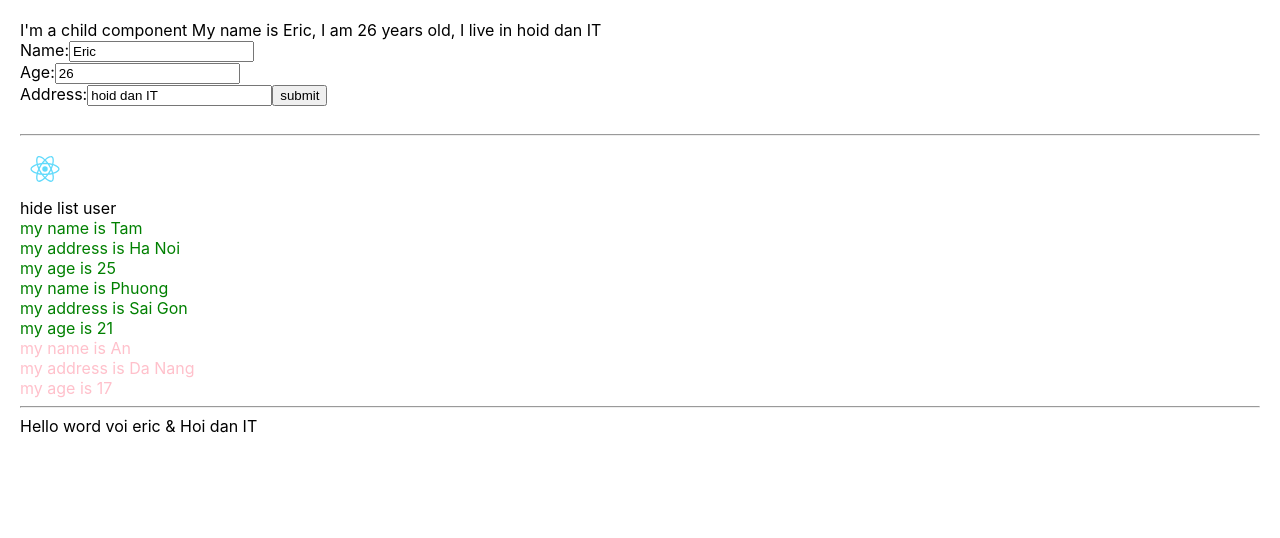
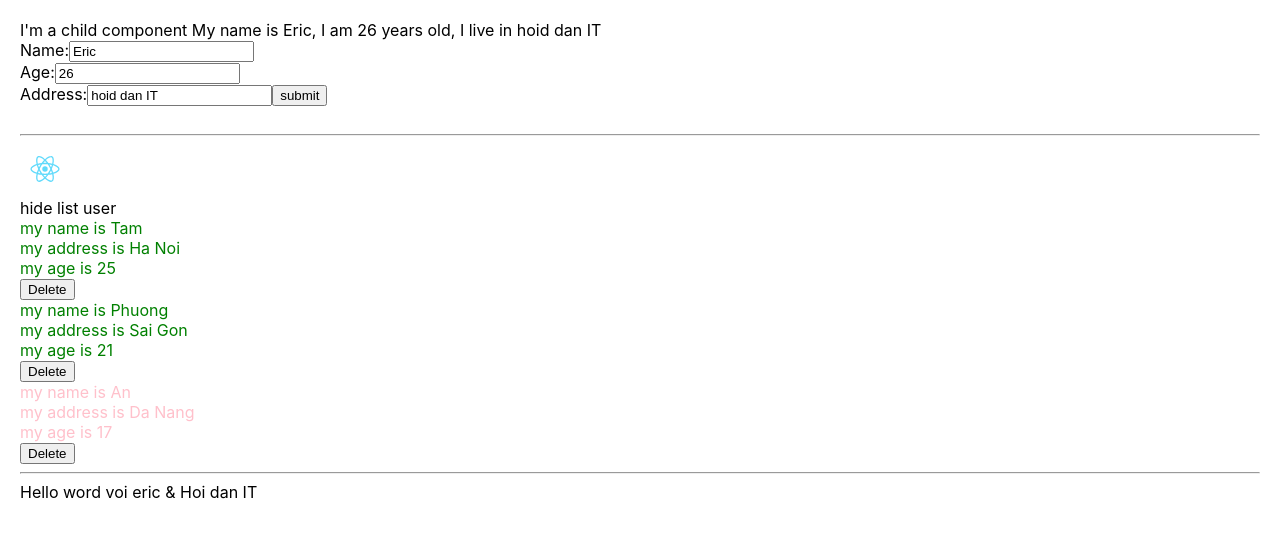
Before and after one commit to NguyenNgocTam-0408/test-react-upload, a React (Create React App) app: page / in a window 1280 px wide. Shown: the top 538 px of the page. Built offline with nearby package versions, Linux system fonts and the light colour scheme.

Commit message:
delete data vs filter

```diff
--- a/src/components/DisplayInfor.js
+++ b/src/components/DisplayInfor.js
@@ -10,6 +10,7 @@ import logo from '../logo.svg';
           isShowlistUser: !this.state.isShowlistUser
         })
       }
+
 
    render() {
      console.log(this.props);
@@ -24,22 +25,25 @@ import logo from '../logo.svg';
             {this.state.isShowlistUser === true ? "hide list user" : "show list user"} </span>
         </div>
         {this.state.isShowlistUser &&
-          <div>
-          { listUser.map((user) =>
+          <>
+          { listUser.map((user, index) =>
           {
             console.log("check map user", user );
             return(
               <div key={user.id} className={user.age>18 ? "green": "red"}>
-                    <div> my name is {user.name}</div>
-                    <div> my address is {user.address}</div>
-                    <div> my age is {user.age}</div>
-                  </div>
-            )
+                    <div>
+                      <div> my name is {user.name}</div>
+                      <div> my address is {user.address}</div>
+                      <div> my age is {user.age}</div>
+                    </div>
+                    <div>
+                      <button onClick={() => this.props.handleOnClickDelete(user.id)}>Delete</button>
+                    </div>
+              </div>
+            );
           })
-
           }
-
-       </div>
+       </>
    }
        </div>
      );
--- a/src/components/MyComponents.js
+++ b/src/components/MyComponents.js
@@ -15,6 +15,13 @@ class MyComponent extends React.Component {
         listUser: [userObj,...prevState.listUser ]
       }));
     }
+    handleOnClickDelete = (userId) => {
+    let listUserclone = this.state.listUser;
+    listUserclone = listUserclone.filter((item) => item.id !== userId);
+    this.setState({
+      listUser: listUserclone
+    });
+  }
   render() {
     return (
       <>
@@ -25,7 +32,7 @@ class MyComponent extends React.Component {
          handleAddnewUser={this.handleAddnewUser} />
         <br /><hr />
         <DisplayInfor listUser={this.state.listUser}
-
+          handleOnClickDelete={this.handleOnClickDelete}
          />
 
         <hr />
```
